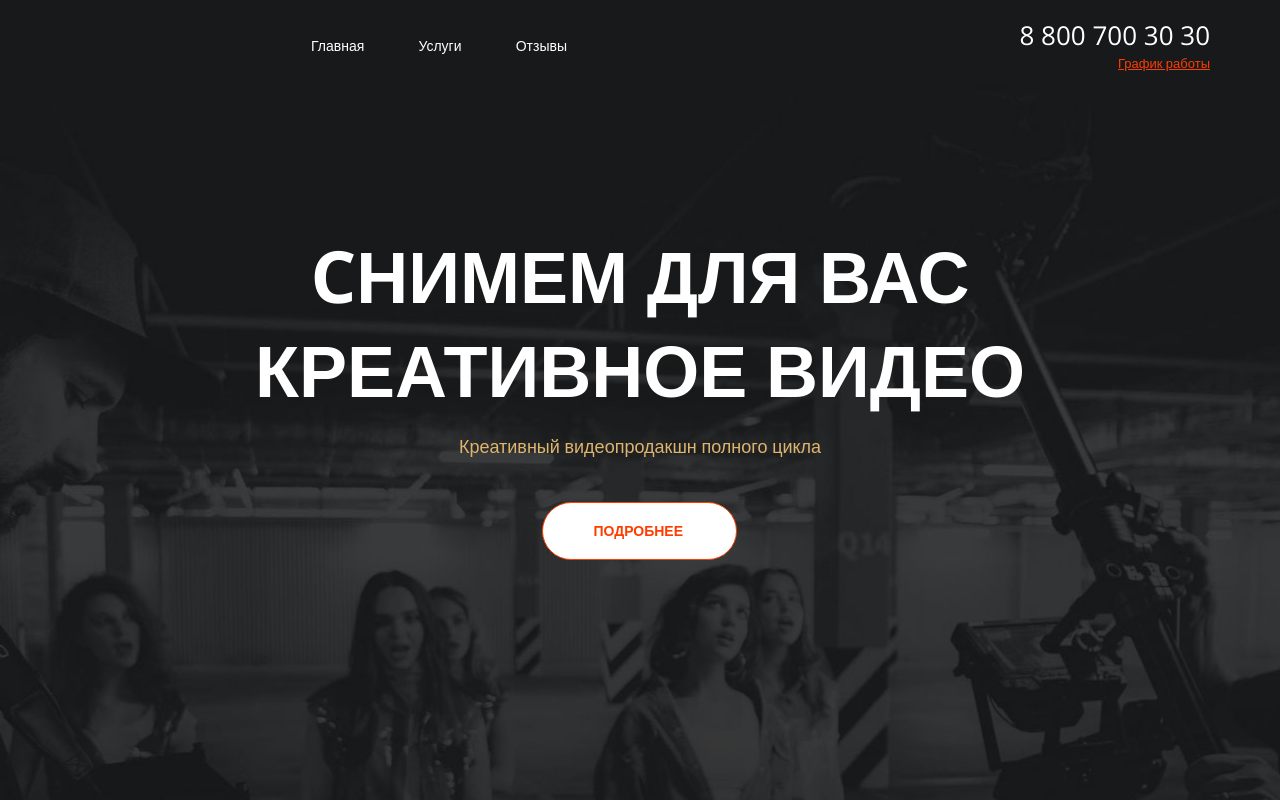
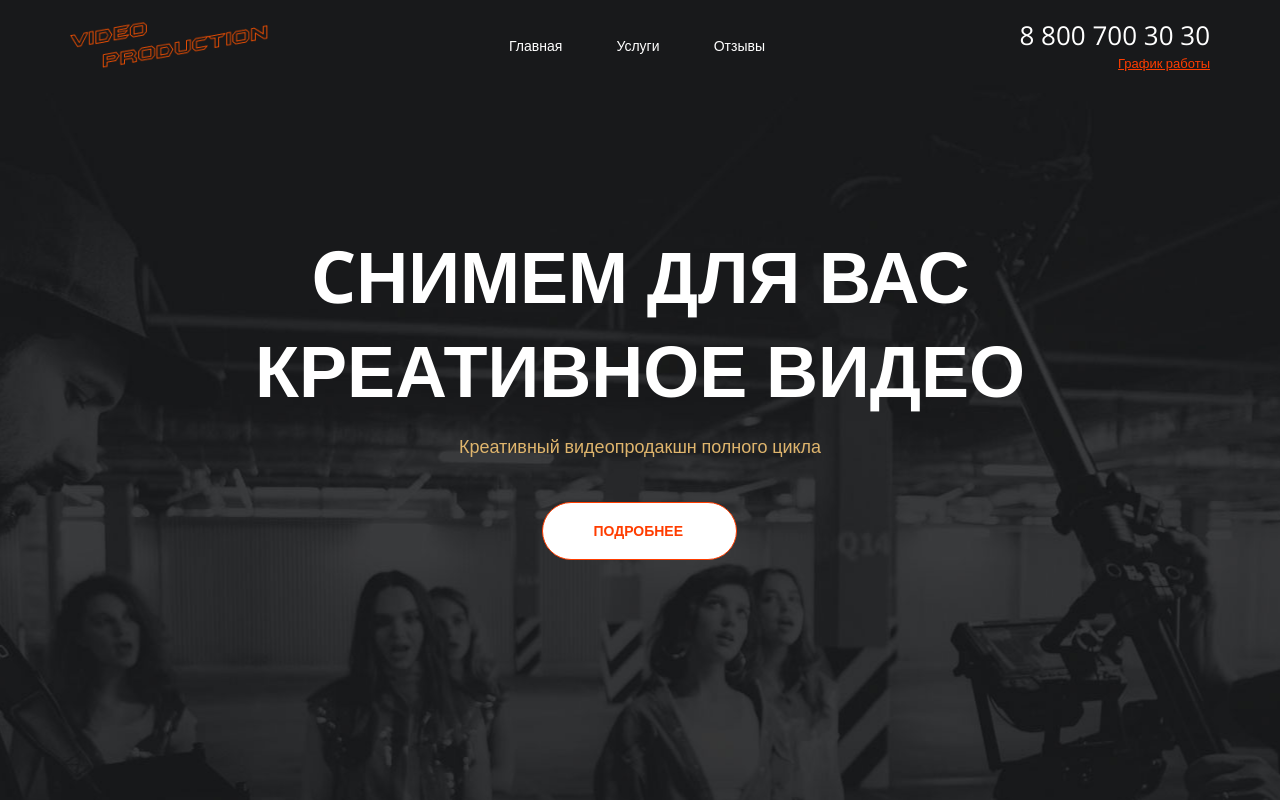
Before and after one commit to AnalitD/lesson, a plain HTML site: page pages/start.html in a window 1280 px wide. Shown: the top 800 px of the page. Drawn offline with nearby package versions, Linux system fonts and the light colour scheme; the site is published under a folder, as on GitHub Pages, so addresses that start at the root find nothing.

Commit message:
Update start.html

```diff
--- a/pages/start.html
+++ b/pages/start.html
@@ -20,7 +20,7 @@
                 <header class="header">
                     <div class="header__col">
                         <a href="./start.html" class="logo">
-                            <img src="/img/logo.png" alt="" class="logo__pic">
+                            <img src="../img/logo.png" alt="" class="logo__pic">
                         </a>
                         <nav class="menu">
                             <ul class="menu__list">
```
